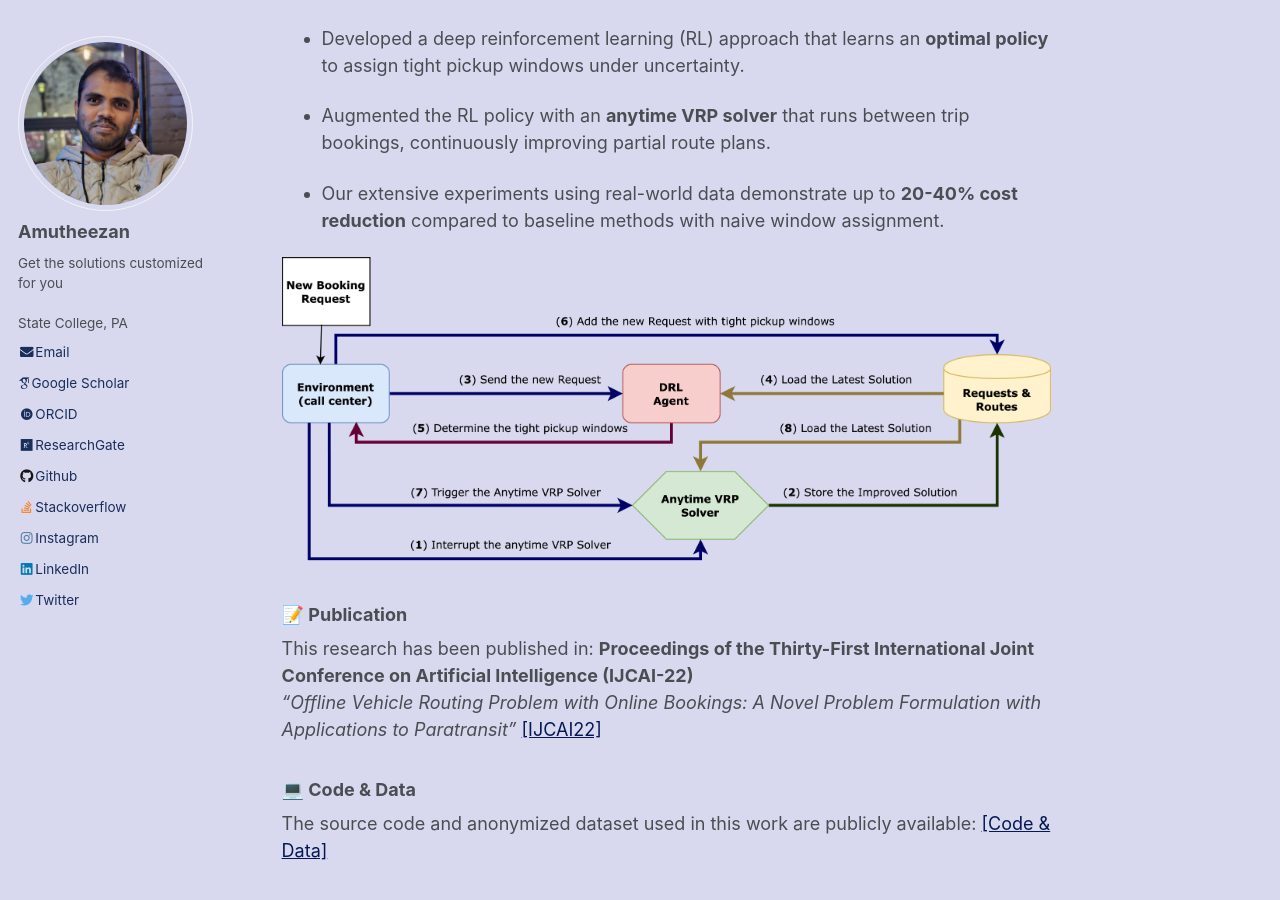
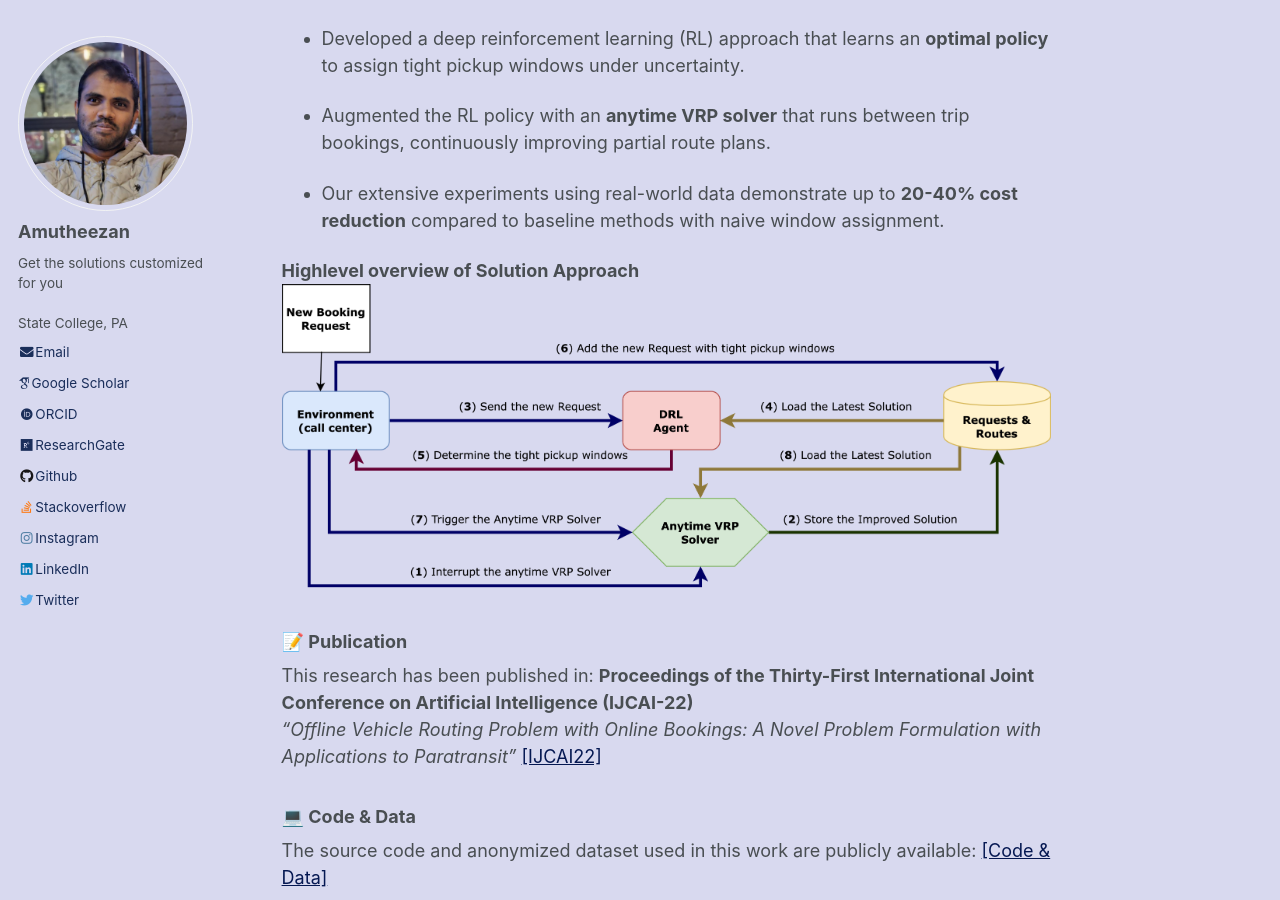
Before and after one commit to Amutheezan/amutheezan.github.io, a Jekyll site: the page built from _projects/2022-07-29-paratransit.md, in a window 1280 px wide and 900 px high, scrolled down 501 px. Built offline with Jekyll 4.4.1, drawn with Linux system fonts in a browser that asks for light colours; some web fonts are replaced.

Commit message:
Update 2022-07-29-paratransit.md

```diff
--- a/_projects/2022-07-29-paratransit.md
+++ b/_projects/2022-07-29-paratransit.md
@@ -18,6 +18,7 @@ date: 2022-07-29
 
 * Our extensive experiments using real-world data demonstrate up to **20-40% cost reduction** compared to baseline methods with naive window assignment.
 
+**Highlevel overview of Solution Approach**
 ![image](https://amutheezan.com/images/IJCAISolutionApproach.png)
 
 ### 📝 Publication
```
